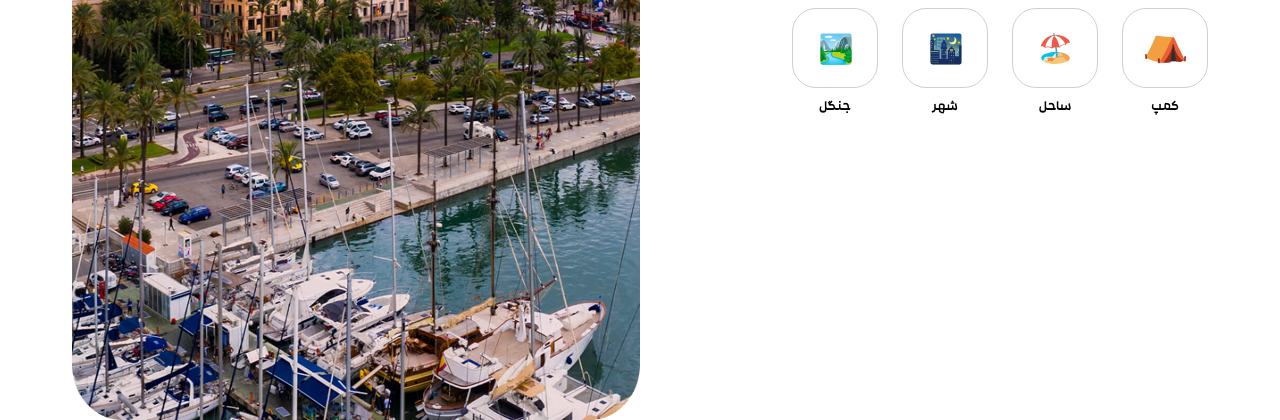
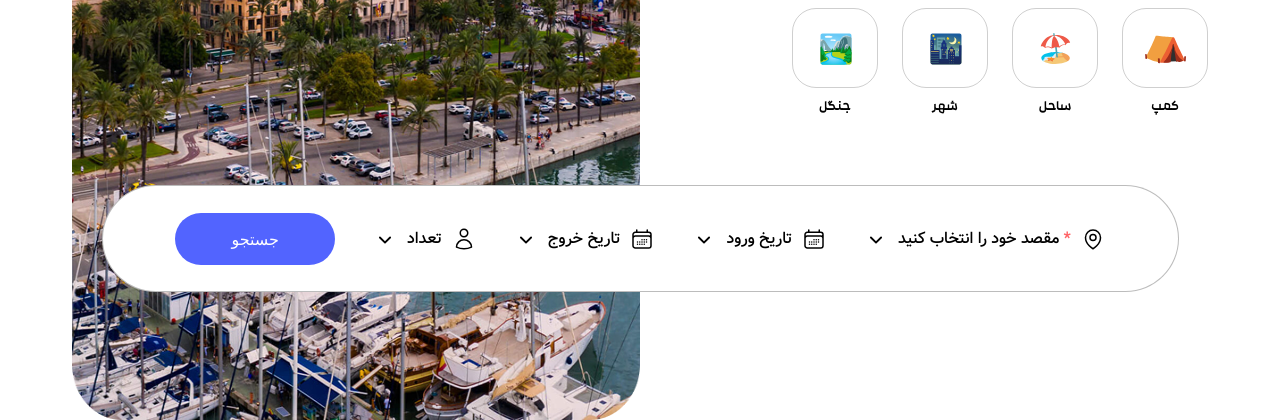
Before and after one commit to awmiri/ticket-web, a website: page public/htmls/index.html in a window 1280 px wide. Shown: the part 485-905 px from the top of the page. Drawn offline with Linux system fonts and the light colour scheme.

Commit message:
done section as soon as possible im responsive that

```diff
--- a/public/htmls/index.html
+++ b/public/htmls/index.html
@@ -32,6 +32,10 @@
     <symbol id="arrow-right" fill="none" viewBox="0 0 24 24" stroke-width="1.5" stroke="currentColor">
         <path stroke-linecap="round" stroke-linejoin="round" d="M13.5 4.5 21 12m0 0-7.5 7.5M21 12H3" />
     </symbol>
+    <symbol id="date" fill="none" viewBox="0 0 24 24" stroke-width="1.5" stroke="currentColor" class="size-6">
+        <path stroke-linecap="round" stroke-linejoin="round" d="M6.75 3v2.25M17.25 3v2.25M3 18.75V7.5a2.25 2.25 0 0 1 2.25-2.25h13.5A2.25 2.25 0 0 1 21 7.5v11.25m-18 0A2.25 2.25 0 0 0 5.25 21h13.5A2.25 2.25 0 0 0 21 18.75m-18 0v-7.5A2.25 2.25 0 0 1 5.25 9h13.5A2.25 2.25 0 0 1 21 11.25v7.5m-9-6h.008v.008H12v-.008ZM12 15h.008v.008H12V15Zm0 2.25h.008v.008H12v-.008ZM9.75 15h.008v.008H9.75V15Zm0 2.25h.008v.008H9.75v-.008ZM7.5 15h.008v.008H7.5V15Zm0 2.25h.008v.008H7.5v-.008Zm6.75-4.5h.008v.008h-.008v-.008Zm0 2.25h.008v.008h-.008V15Zm0 2.25h.008v.008h-.008v-.008Zm2.25-4.5h.008v.008H16.5v-.008Zm0 2.25h.008v.008H16.5V15Z" />
+    </symbol>
+
 
 
 
@@ -183,8 +187,8 @@
     ===============================================================================================================
      -->
     <main class="main">
-        <section class="found-word mt-[11px]">
-            <div class="container px-2  xl:px-[4.5rem] grid grid-cols-2">
+        <section class="found-word mt-[11px] relative">
+            <div class="container px-2  xl:px-[4.5rem] grid grid-cols-2 ">
                 <div class="mt-10">
                     <div class="inline-flex items-center gap-2.5 py-[17px] px-[19px] rounded-4xl bg-orangBg border border-orang/25">
                         <span>
@@ -252,7 +256,55 @@
                     </div>
                 </div>
             </div>
-            <div class=""></div>
+            <div class="w-[1077px] h-[107px] py-6 px-8 border border-textLight/35 bg-white rounded-[56px] absolute left-0 right-0 m-auto bottom-32">
+                <ul class=" flex items-center justify-center h-full w-full gap-[38.02px]">
+                    <li class="group">
+                        <a href="#" class="flex items-center gap-2.5">
+                            <svg class="w-6 h-6">
+                                <use href="#location"></use>
+                            </svg>
+                            <p class="font-vazirMedium"><span class="text-red-400">*</span> مقصد خود را انتخاب کنید</p>
+                            <svg class="w-6 h-6 group-hover:rotate-180 transition">
+                                <use href="#arrow-down"></use>
+                            </svg>
+                        </a>
+                    </li>
+                    <li class="group">
+                        <a href="#" class="flex items-center gap-2.5">
+                            <svg class="w-6 h-6 ">
+                                <use href="#date"></use>
+                            </svg>
+                            <p class="font-vazirMedium"> تاریخ ورود</p>
+                            <svg class="w-6 h-6 group-hover:rotate-180 transition"">
+                                <use href="#arrow-down"></use>
+                            </svg>
+                        </a>
+                    </li>
+                    <li class="group">
+                        <a href="#" class="flex items-center gap-2.5">
+                            <svg class="w-6 h-6 ">
+                                <use href="#date"></use>
+                            </svg>
+                            <p class="font-vazirMedium"> تاریخ خروج</p>
+                            <svg class="w-6 h-6 group-hover:rotate-180 transition"">
+                                <use href="#arrow-down"></use>
+                            </svg>
+                        </a>
+                    </li>
+                    <li class="group">
+                        <a href="#" class="flex items-center gap-2.5">
+                            <svg class="w-6 h-6 ">
+                                <use href="#user"></use>
+                            </svg>
+                            <p class="font-vazirMedium"> تعداد</p>
+                            <svg class="w-6 h-6 group-hover:rotate-180 transition"">
+                                <use href="#arrow-down"></use>
+                            </svg>
+                        </a>
+                    </li>
+                    <a href="#"  class=" py-[14px] px-14 bg-blue text-white rounded-4xl ">جستجو</a>
+                </ul>
+            </div>
         </section>
     </main>
     <div class="dark-blank w-screen hidden h-screen absolute top-0 bg-black/5 transition-all"></div>
```
Also changed, not shown: public/style/output.css.
